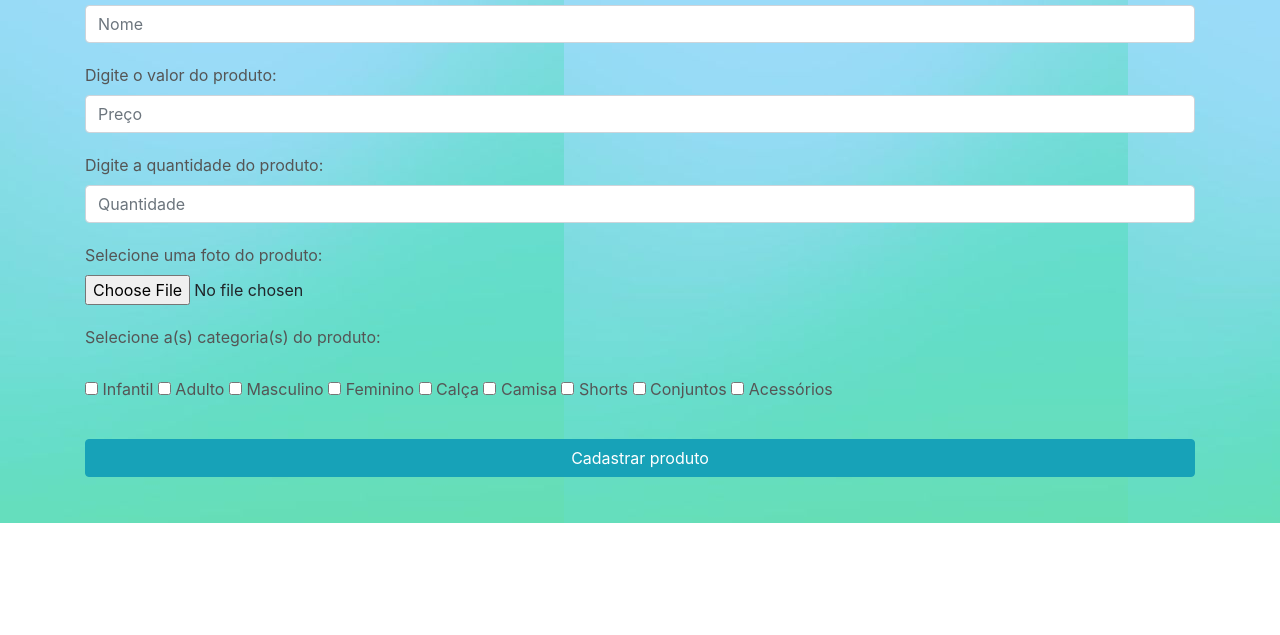
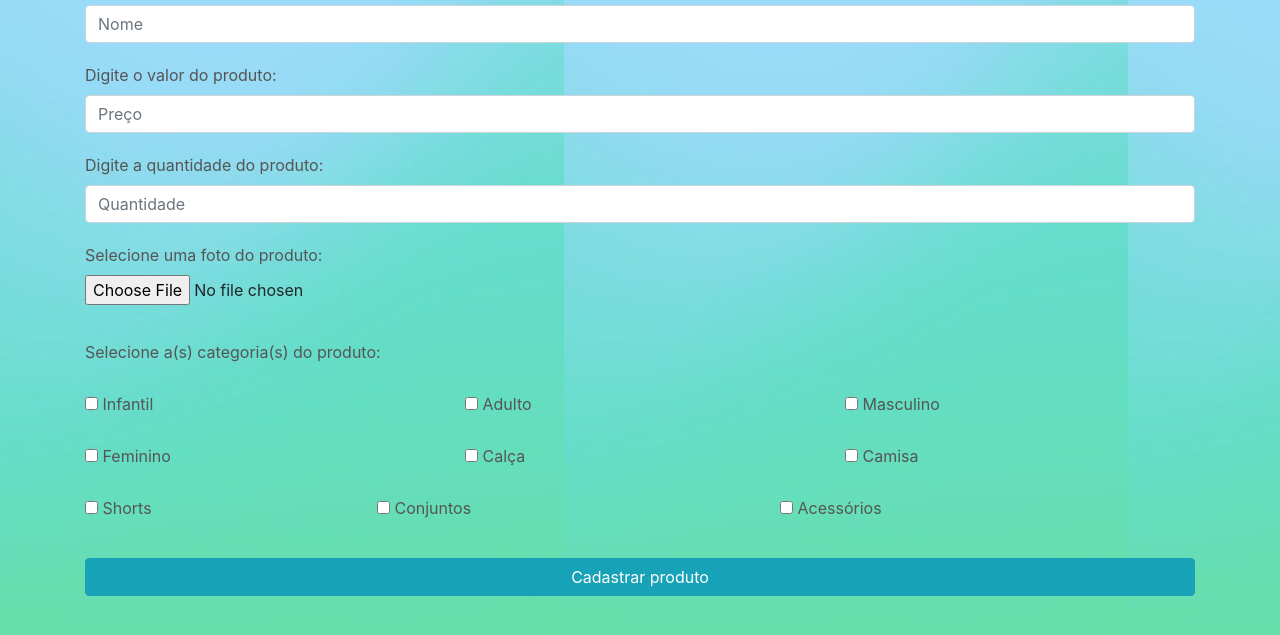
Before and after one commit to beatrizsibilio/cadastro_produtos_integrador, a website: page www/index.html in a window 1280 px wide. Shown: the part 395-1030 px from the top of the page. Before the commit the page ends 918 px from the top, so only its background shows below. Drawn offline with nearby package versions, Linux system fonts and the light colour scheme.

Commit message:
atualizacoes

```diff
--- a/www/css/style.css
+++ b/www/css/style.css
@@ -30,6 +30,14 @@ label, p{
   margin-bottom: 30px;
 }
 
-#categorias{
-  margin-right: 20px;
+#conjuntos{
+  margin-left: 7px;
 }
+
+#acessorios{
+  margin-left: 30px;
+}
+
+#foto{
+  margin-bottom: 15px;
+}
--- a/www/index.html
+++ b/www/index.html
@@ -28,46 +28,70 @@
       <div class="row">
         <div class="col-12">
           <label for="">Digite o nome do produto:</label>
-          <input type="text" id="nome" class="form-control" placeholder="Nome">
+          <input type="text" id="nome" class="form-control" placeholder="Nome" name="nome">
         </div>
       </div>
       <div class="row">
         <div class="col-12">
           <label for="">Digite o valor do produto:</label>
-          <input type="number" id="preco" class="form-control" placeholder="Preço">
+          <input type="number" id="preco" class="form-control" placeholder="Preço" name="preco">
         </div>
       </div>
       <div class="row">
         <div class="col-12">
           <label for="">Digite a quantidade do produto:</label>
-          <input type="number" id="quantidade" class="form-control" placeholder="Quantidade">
+          <input type="number" id="quantidade" class="form-control" placeholder="Quantidade" name="quantidade">
         </div>
       </div>
       <div class="row">
         <div class="col-12">
           <label for="">Selecione uma foto do produto:</label>
-          <input type="file" class="form-control-file" id="foto">
+          <input type="file" class="form-control-file" id="foto" name="foto">
         </div>
       </div>
       <div class="row">
-        <div class="col-12" id="categorias">
+        <div class="col-12">
           <label for="">Selecione a(s) categoria(s) do produto:</label><br>
+        </div>
+      </div>
+      <div class="row">
+        <div class="col-4">
           <input type="checkbox" id="infantil" name="infantil" value="infantil">
           <label for="infantil">Infantil</label>
+        </div>
+        <div class="col-4">
           <input type="checkbox" id="adulto" name="adulto" value="adulto">
           <label for="adulto">Adulto</label>
+        </div>
+        <div class="col-4">
           <input type="checkbox" id="masculino" name="masculino" value="masculino">
-          <label for="masculino">Masculino</label>
+          <label for="masculino">Masculino</label><br>
+        </div>
+      </div>
+      <div class="row">
+        <div class="col-4">
           <input type="checkbox" id="feminino" name="feminino" value="feminino">
           <label for="feminino">Feminino</label>
+        </div>
+        <div class="col-4">
           <input type="checkbox" id="calca" name="calca" value="calca">
           <label for="calca">Calça</label>
+        </div>
+        <div class="col-4">
           <input type="checkbox" id="camisa" name="camisa" value="camisa">
-          <label for="camisa">Camisa</label>
+          <label for="camisa">Camisa</label><br>
+        </div>
+      </div>
+      <div class="row">
+        <div class="col-3">
           <input type="checkbox" id="shorts" name="shorts" value="shorts">
           <label for="shorts">Shorts</label>
+        </div>
+        <div class="col-4">
           <input type="checkbox" id="conjuntos" name="conjuntos" value="conjuntos">
           <label for="conjuntos">Conjuntos</label>
+        </div>
+        <div class="col-5">
           <input type="checkbox" id="acessorios" name="acessorios" value="acessorios">
           <label for="acessorios">Acessórios</label>
         </div>
```
